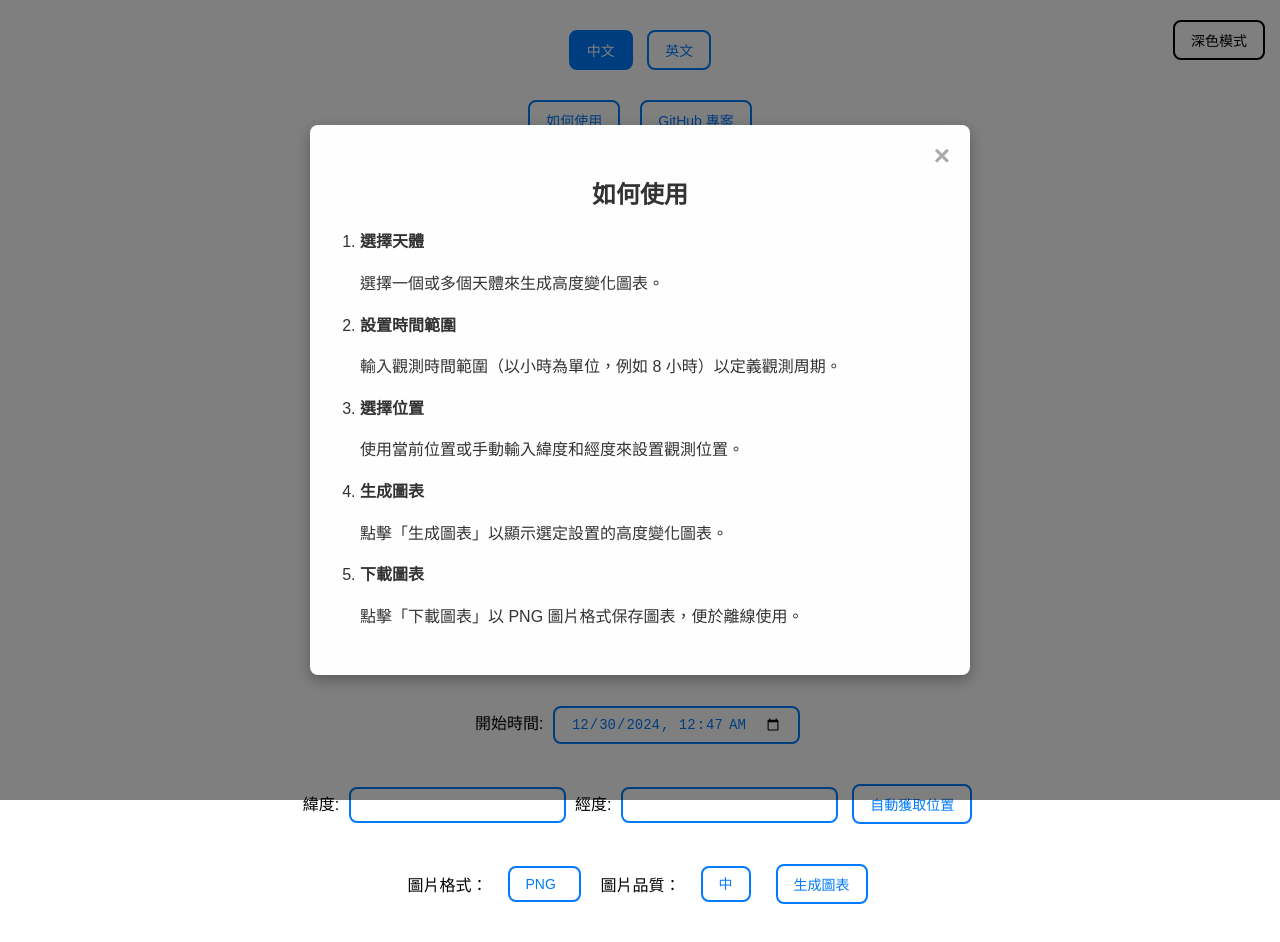
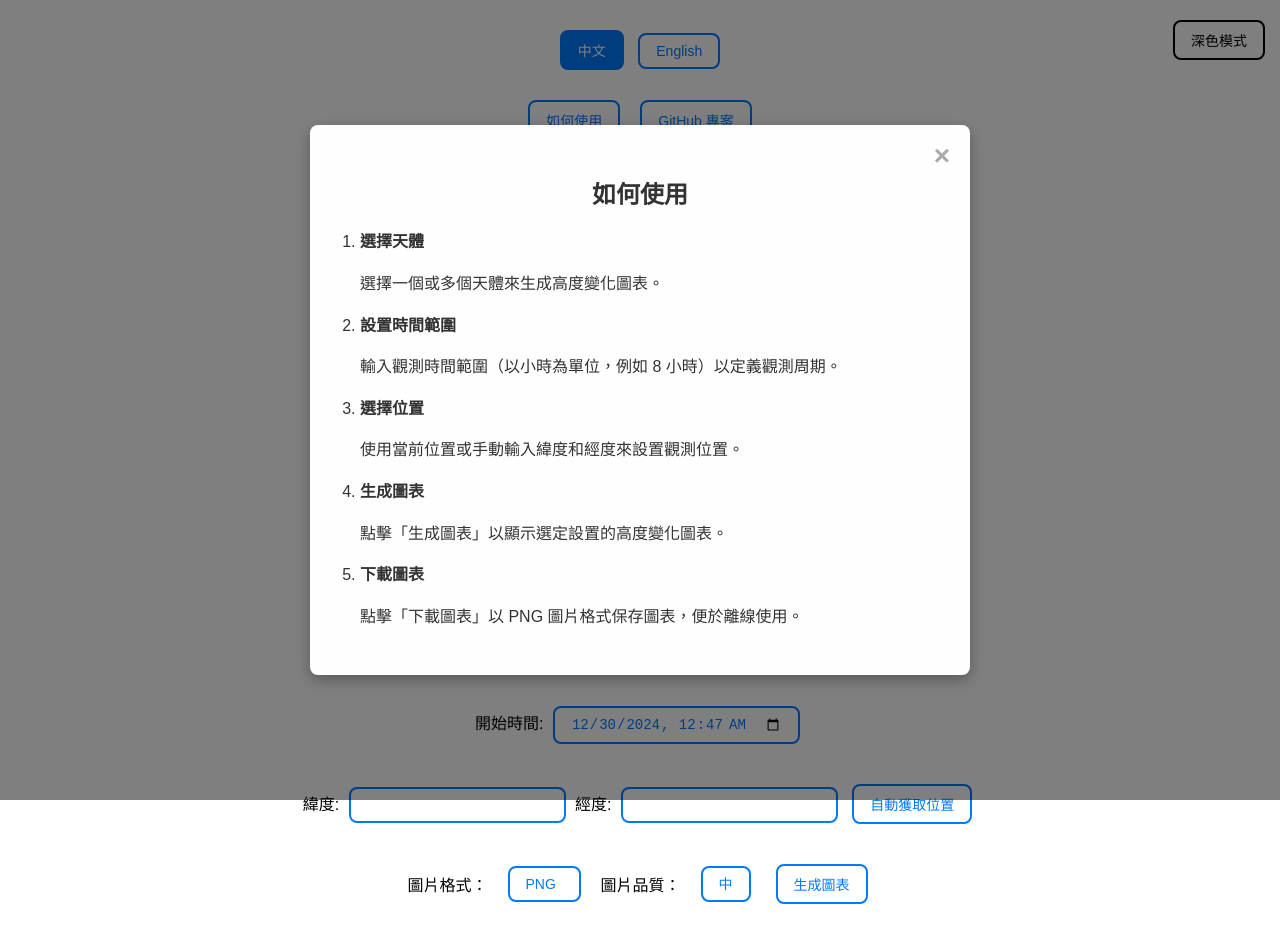
Before and after one commit to HeronSky/Saturn_Static, a plain HTML site: page index.html in a window 1280 px wide. Drawn offline with nearby package versions, Linux system fonts and the light colour scheme.

Commit message:
Update index.html

```diff
--- a/index.html
+++ b/index.html
@@ -347,7 +347,7 @@
 <body>
     <div class="language-toggle">
         <button onclick="changeLanguage('zh')" data-zh="中文" data-en="Chinese">中文</button>
-        <button onclick="changeLanguage('en')" data-zh="英文" data-en="English">English</button>
+        <button onclick="changeLanguage('en')" data-zh="English" data-en="英文">English</button>
     </div>
 
     <div class="button-group">
```
